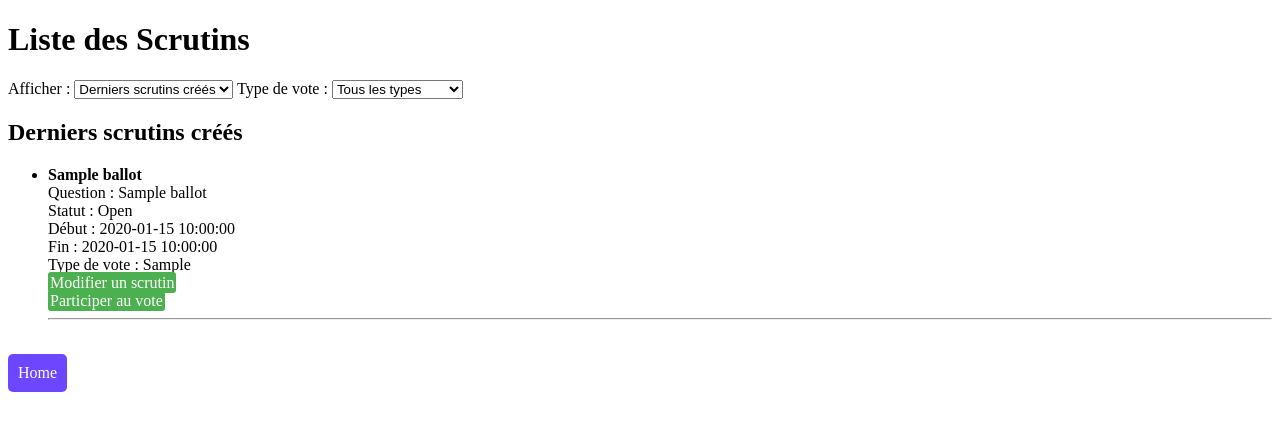
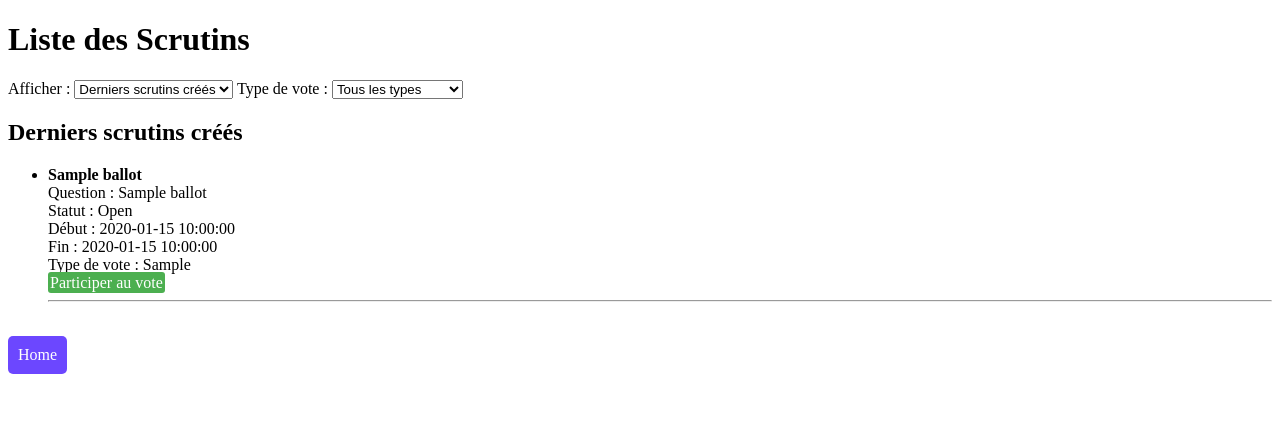
Before and after one commit to fouuuadi/PyVote, a Flask app: page /ballot/view_ballots in a window 1280 px wide. Shown: the top 431 px of the page. Run offline with Flask 3, Linux system fonts and the light colour scheme; a database or web service that is not in the repository returns one stand-in record (values such as "Sample title").

Commit message:
La modification est dans le profil

```diff
--- a/templates/view_ballots.html
+++ b/templates/view_ballots.html
@@ -54,10 +54,6 @@
             Fin : {{ ballot.end_date }}<br>
             Type de vote : {{ ballot.type_vote }}<br>
             {% if ballot.status == "Open" %}
-            <a href="{{ url_for('ballot.edit_ballot', ballot_id=ballot._id) }}" style="padding: 2px; background-color: #4CAF50; color: white; text-decoration: none; border: none; border-radius: 3px;">
-                Modifier un scrutin
-            </a>
-            <br>
             <a href="{{ url_for('ballot.vote_page', ballot_id=ballot._id) }}" style="padding: 2px; background-color: #4CAF50; color: white; text-decoration: none; border: none; border-radius: 3px;">
                 Participer au vote
             </a>
```
